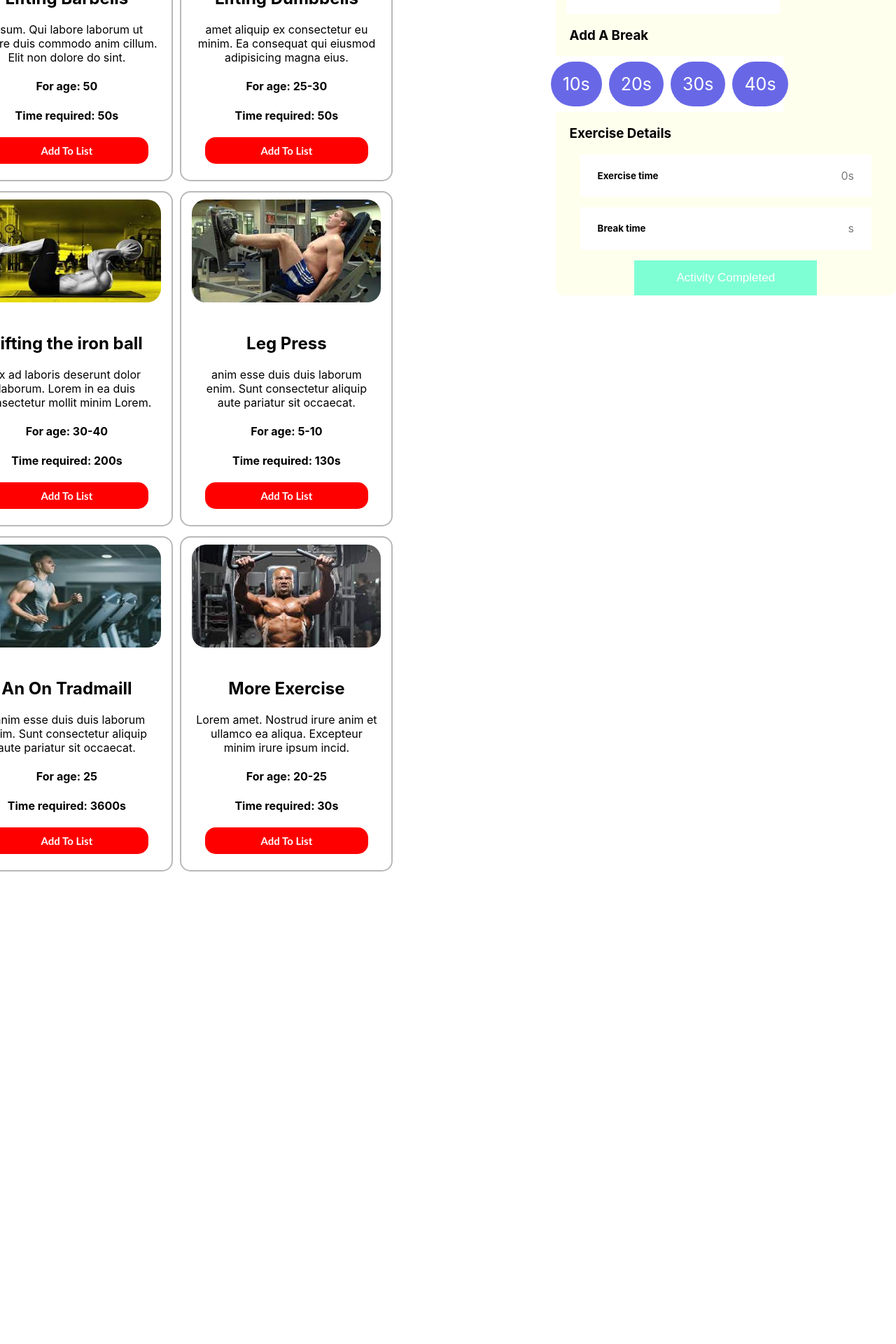
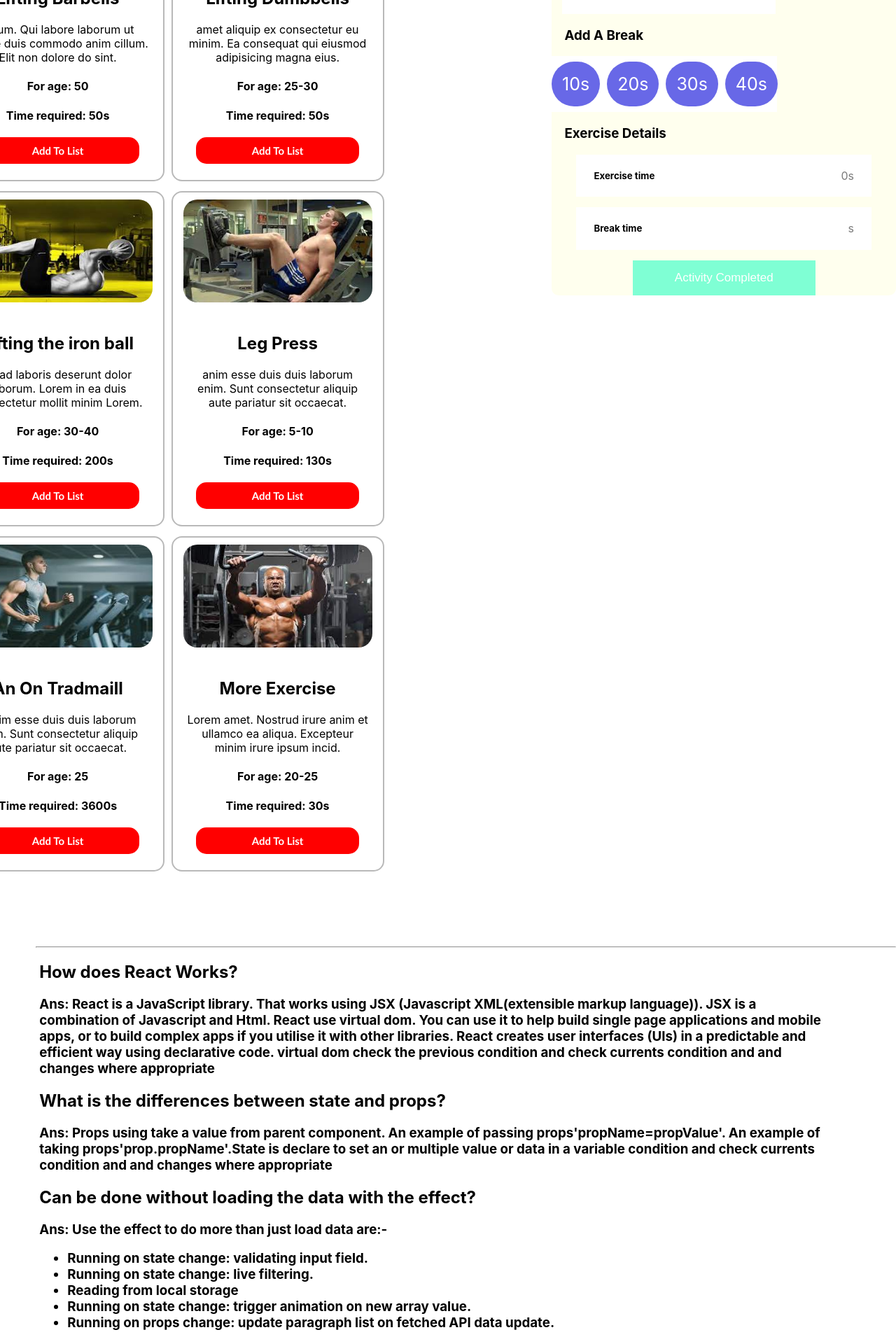
Before and after one commit to Authoi234/ultra-active-club-assignment, a React (Create React App) app: page / in a window 1280 px wide. Shown: the part 436-2356 px from the top of the page at 70% size. Before the commit the page ends 1688 px from the top, so only its background shows below. Built offline with nearby package versions, Linux system fonts and the light colour scheme.

Commit message:
this is completed

```diff
--- a/package.json
+++ b/package.json
@@ -12,6 +12,7 @@
     "react": "^18.2.0",
     "react-dom": "^18.2.0",
     "react-scripts": "5.0.1",
+    "react-toastify": "^9.1.2",
     "web-vitals": "^2.1.4"
   },
   "scripts": {
--- a/src/App.css
+++ b/src/App.css
@@ -1,6 +1,6 @@
 .App {
   margin-top: 2.5%;
-  margin-left: 5%;
+  margin-left: 4%;
 }
 
 .App-logo {
--- a/src/App.js
+++ b/src/App.js
@@ -1,5 +1,6 @@
 import './App.css';
 import CardContainer from './Components/CardContainer/CardContainer';
+import Footer from './Components/Footer/Footer';
 import Header from './Components/Header/Header';
 
 function App() {
@@ -7,6 +8,7 @@ function App() {
     <div className="App">
       <Header></Header>
       <CardContainer></CardContainer>
+      <Footer></Footer>
     </div>
   );
 }
--- a/src/Components/CardContainer/CardContainer.css
+++ b/src/Components/CardContainer/CardContainer.css
@@ -1,15 +1,22 @@
-.card-container{
+.bg-top {
+     margin-bottom: 100px;
+ }
+
+ .card-container {
      display: flex;
      justify-content: space-between;
  }
-.cards{
+
+ .cards {
      height: 100%;
      width: 75%;
      display: grid;
      grid-template-columns: repeat(3, 1fr);
  }
-.calculate{
+
+ .calculate {
      position: sticky;
+     right: 0;
      top: 0;
      height: 100%;
      background-color: rgb(255, 255, 238);
@@ -17,14 +24,17 @@
      text-align: center;
      border-radius: 10px;
  }
-.myImg{
+
+ .myImg {
      width: 80px;
      display: flex;
  }
-.d-flex{
+
+ .d-flex {
      display: flex;
  }
-.information{
+
+ .information {
      margin-top: 20px;
      margin-left: 15px;
      text-align: center;
@@ -35,48 +45,50 @@
      align-items: center;
      background-color: white;
  }
-.information span{
+
+ .information span {
      text-align: center;
      padding: 10px 10px;
-    font-size: 20px;
+     font-size: 18px;
      color: black;
  }
-.break h3{
+
+ .break h3 {
      display: flex;
-    margin-left: 20px;
+     margin-left: 18px;
      justify-content: start;
  }
-.break-container{
+
+ .break-container {
      height: 80px;
-    width: 325px;
+     width: 322px;
      cursor: pointer;
      display: flex;
      justify-content: center;
      align-items: center;
      background-color: white;
  }
+
  .break-container div {
      background-color: rgb(104, 104, 231);
-    padding: 17px;
+     padding: 17px 15px;
      margin: 0 5px;
      border-radius: 50px;
      color: white;
      font-size: 25px;
  }
+
  .break-container div:active {
      background-color: rgb(87, 87, 197);
-    padding: 17px;
-    margin: 0 5px;
-    border-radius: 50px;
-    color: white;
-    font-size: 25px;
  }
-.details h3{
+
+ .details h3 {
      display: flex;
-    margin-left: 20px;
+     margin-left: 18px;
      justify-content: start;
  }
-.details-container div{
+
+ .details-container div {
      display: flex;
      justify-content: space-between;
      align-items: center;
@@ -85,10 +97,12 @@
      background-color: white;
      margin-bottom: 15px;
  }
-.para-style{
+
+ .para-style {
      color: rgb(123, 123, 123);
  }
-.completed-btn{
+
+ .completed-btn {
      color: white;
      background-color: aquamarine;
      padding: 15px 60px;
@@ -97,7 +111,8 @@
      font-size: 17px;
      transition: 0.5s;
  }
-.completed-btn:hover{
+
+ .completed-btn:hover {
      color: white;
      background-color: cyan;
      padding: 15px 60px;
@@ -105,17 +120,19 @@
      border: none;
      font-size: 17.5px;
  }
-.completed-btn:active{
+
+ .completed-btn:active {
      background-color: aquamarine;
      transform: scale(1.1);
  }
-.padding{
+
+ .padding {
      padding: 10px;
      text-align: center;
  }
 
  @media screen and (min-width: 1066px) and (max-width: 1280px) {
-    .cards{
+     .cards {
          width: 60%;
          display: grid;
          grid-template-columns: repeat(2, 1fr);
@@ -124,7 +141,8 @@
          text-align: center;
 
      }
-    .calculate{
+
+     .calculate {
          height: 100%;
          background-color: rgb(255, 255, 238);
          right: 0;
@@ -135,13 +153,14 @@
  }
 
  @media screen and (min-width: 777px) and (max-width: 1066px) {
-    .cards{
+     .cards {
          width: 100%;
          display: grid;
          grid-template-columns: repeat(1, 1fr);
          margin-top: 400px;
      }
-    .calculate{
+
+     .calculate {
          display: flex;
          justify-content: center;
          align-items: center;
@@ -152,14 +171,16 @@
          width: 100vw;
      }
  }
+
  @media screen and (max-width: 777px) {
-    .cards{
+     .cards {
          width: 100%;
          display: grid;
          grid-template-columns: repeat(1, 1fr);
          margin-top: 500px;
      }
-    .calculate{
+
+     .calculate {
          display: block;
          justify-content: center;
          align-items: center;
--- a/src/Components/CardContainer/CardContainer.js
+++ b/src/Components/CardContainer/CardContainer.js
@@ -4,6 +4,8 @@ import './CardContainer.css'
 import Card from '../Card/Card';
 import { FontAwesomeIcon } from '@fortawesome/react-fontawesome'
 import { faLocationDot } from '@fortawesome/free-solid-svg-icons'
+import { ToastContainer, toast } from 'react-toastify';
+import 'react-toastify/dist/ReactToastify.css';
 
 const CardContainer = () => {
     const [exercises, setExercises] = useState([]);
@@ -22,6 +24,7 @@ const CardContainer = () => {
     }
 
     const addToDb = (item) => {
+        localStorage.setItem('breakTimeNum', JSON.stringify(0))
         localStorage.setItem('breakTimeNum', JSON.stringify(item));
     }
 
@@ -29,7 +32,17 @@ const CardContainer = () => {
         setExerciseBreak(parseInt(e.target.innerText));
         addToDb(exerciseBreak)
     }
-
+    const toastHandler = () => {
+        toast("Congratulations! you are complete you task", {
+            position: 'top-center'
+        })
+        toast.success("11m ago", {
+            position: 'top-right'
+        })
+        toast.warn("no username", {
+            position:"bottom-right"
+        })
+    }
     return (
         <div className='bg-top'>
             <h2>Select today's exercise</h2>
@@ -73,7 +86,8 @@ const CardContainer = () => {
                                 <div><h5>Break time</h5> <p className='para-style'>{JSON.parse(localStorage.getItem('breakTimeNum'))}s</p></div>
                             </div>
                         </div>
-                        <button className='completed-btn'>Activity Completed</button>
+                        <button onClick={toastHandler} className='completed-btn'>Activity Completed</button>
+                        <ToastContainer />
                     </div>
                 </div>
             </div>
--- a/src/Components/Footer/Footer.js
+++ b/src/Components/Footer/Footer.js
@@ -3,7 +3,27 @@ import React from 'react';
 const Footer = () => {
     return (
         <div>
-
+            <hr />
+            <footer style={{paddingRight: '100px', wordWrap: 'break-word', paddingLeft: 5}}>
+                <div>
+                    <h2>How does React Works?</h2>
+                    <h3><strong>Ans:</strong> React is a JavaScript library. That works using JSX (Javascript XML(extensible markup language)). JSX is a combination of Javascript and Html. React use virtual dom. You can use it to help build single page applications and mobile apps, or to build complex apps if you utilise it with other libraries. React creates user interfaces (UIs) in a predictable and efficient way using declarative code. virtual dom check the previous
+                        condition and check currents condition and and changes where appropriate</h3>
+                    <h2>What is the differences between state and props?</h2>
+                    <h3><strong>Ans:</strong> Props using take a value from parent component. An example of passing props'propName=propValue'. An example of taking props'prop.propName'.State is declare to set an or multiple value or data in a variable
+                        condition and check currents condition and and changes where appropriate</h3>
+                    <h2>Can be done without loading the data with the effect?</h2>
+                    <h3><strong>Ans:</strong> Use the effect to do more than just load data are:-
+                        <ul>
+                            <li>Running on state change: validating input field.</li>
+                            <li>Running on state change: live filtering.</li>
+                            <li>Reading from local storage</li>
+                            <li>Running on state change: trigger animation on new array value.</li>
+                            <li>Running on props change: update paragraph list on fetched API data update.</li>
+                        </ul>
+                    </h3>
+                </div>
+            </footer>
         </div>
     );
 };
```
Also changed, not shown: public/index.html (+6 -4 lines), 1 other file (tests, documents, lock files or other folders). Lines whose indentation alone changed are shown as unchanged.
